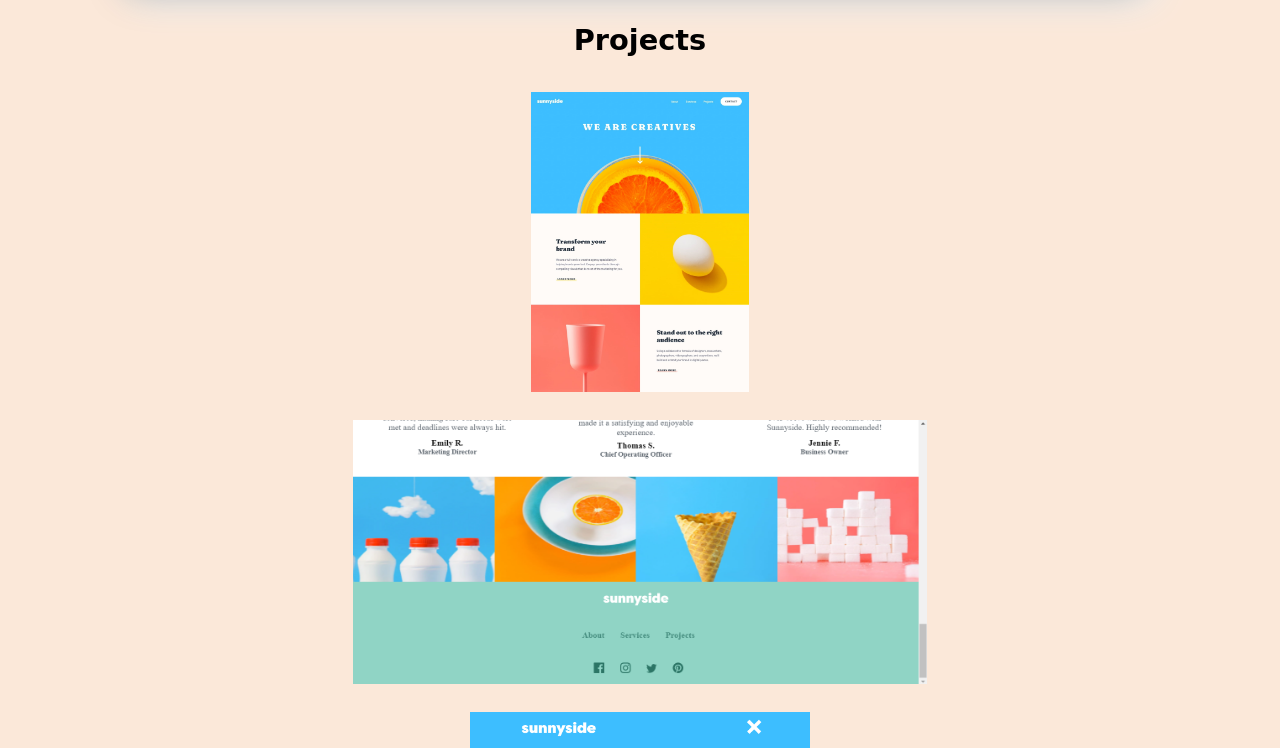
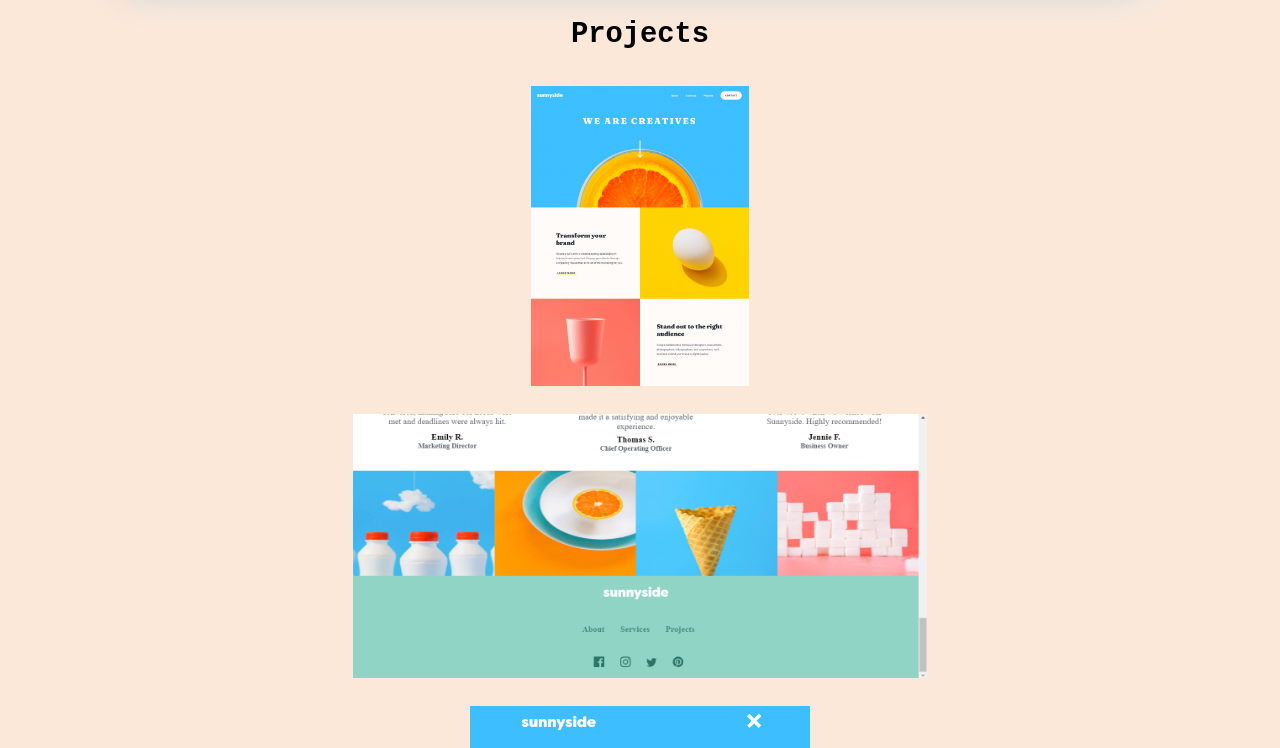
Before and after one commit to DevelopedByLomo/my-portfolio, a plain HTML site: page index.html in a window 1280 px wide. Shown: the part 385-1133 px from the top of the page. Drawn offline with Linux system fonts and the light colour scheme; files whose address does not match are found by name.

Commit message:
Update style.css

```diff
--- a/style.css
+++ b/style.css
@@ -15,7 +15,7 @@
   color: black;
   display: flex;
   flex-flow: wrap row;
-  font-family: Coronetscript, cursive;
+  font-family: OCR A Std, monospace ;
 ;
 ;
 ;
```
